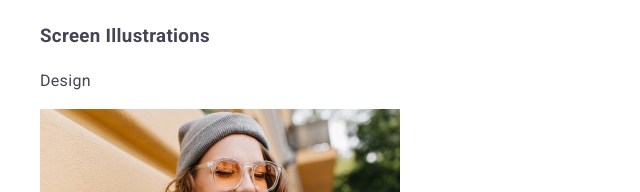
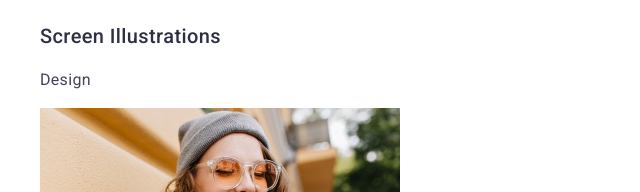
Before and after one commit to AngelinaDovgan/goit-markup-hw-02, a plain HTML site: page index.html in a window 1280 px wide. Shown: the part 3367-3559 px from the top of the page, 0-640 px from the left. Drawn offline with nearby package versions, Linux system fonts and the light colour scheme.

Commit message:
17 вар

```diff
--- a/index.html
+++ b/index.html
@@ -155,7 +155,7 @@ width="264" />
   </li>
   <li class="portfolio-item">
       <img src="./images/screen-illustrations.jpg" alt="Screen Illustrations" width="360" />
-      <h3 class="potfolio-title">Screen Illustrations</h3>
+      <h3 class="portfolio-title">Screen Illustrations</h3>
       <p class="portfolio-text">Design</p>
   </li>
   <li class="portfolio-item">
```
